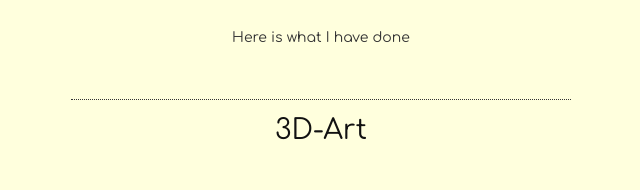
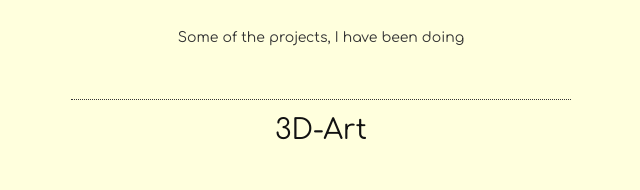
Before and after one commit to RobertHue/roberthue.github.io, a plain HTML site: page index.html in a window 1280 px wide. Shown: the part 610-800 px from the top of the page, 319-959 px from the left. Drawn offline with nearby package versions, Linux system fonts and the light colour scheme; a script that the page names is missing.

Commit message:
better wording

```diff
--- a/index.html
+++ b/index.html
@@ -77,7 +77,7 @@
                 <div id="projects" class="work">
 
                     <h2 class="work-header hr-lines">Projects</h2>
-                    <p>Here is what I have done</p>
+                    <p>Some of the projects, I have been doing</p>
                     <br />
 
                     <h3 class="work-header hr-dotted-line">3D-Art</h3>
```
